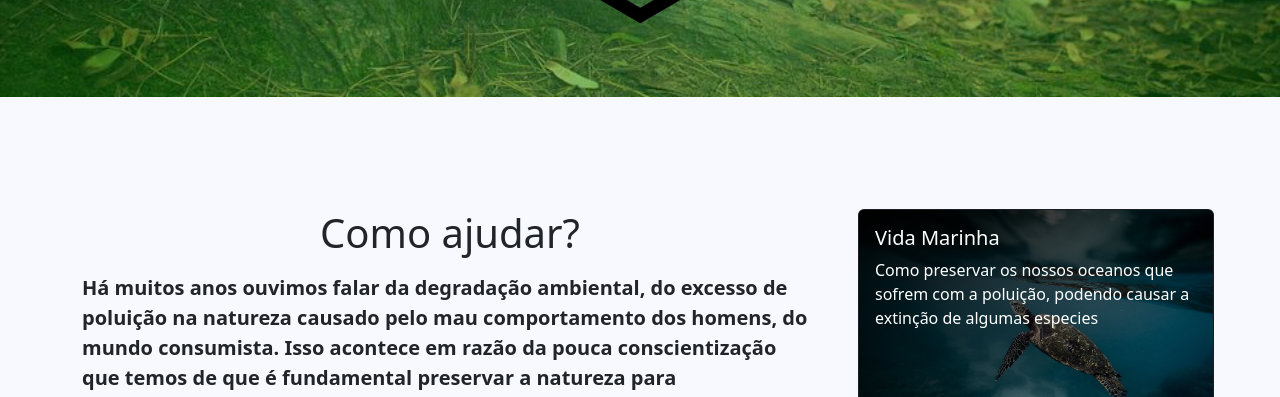
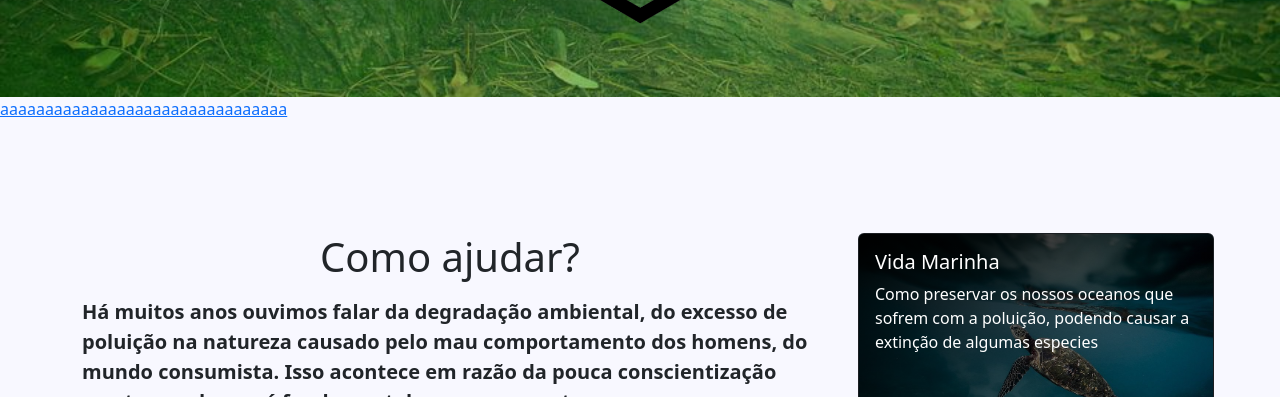
Before and after one commit to Ryanloopes/HelpNature, a plain HTML site: page Index.html in a window 1280 px wide. Shown: the part 703-1100 px from the top of the page. Drawn offline with nearby package versions, Linux system fonts and the light colour scheme.

Commit message:
Update Index.html

```diff
--- a/Index.html
+++ b/Index.html
@@ -72,7 +72,7 @@
             </div>
         </a>
     </header>
-
+    <a href="site/index.html">aaaaaaaaaaaaaaaaaaaaaaaaaaaaaaaa</a>
     <section>
         <div class="container" id="comoajudar">
             <div class="row mt-5">
@@ -259,6 +259,7 @@
     <script src="https://cdn.jsdelivr.net/npm/bootstrap@5.2.0-beta1/dist/js/bootstrap.bundle.min.js"
         integrity="sha384-pprn3073KE6tl6bjs2QrFaJGz5/SUsLqktiwsUTF55Jfv3qYSDhgCecCxMW52nD2"
         crossorigin="anonymous"></script>
+
 </body>
 
 </html>
```
